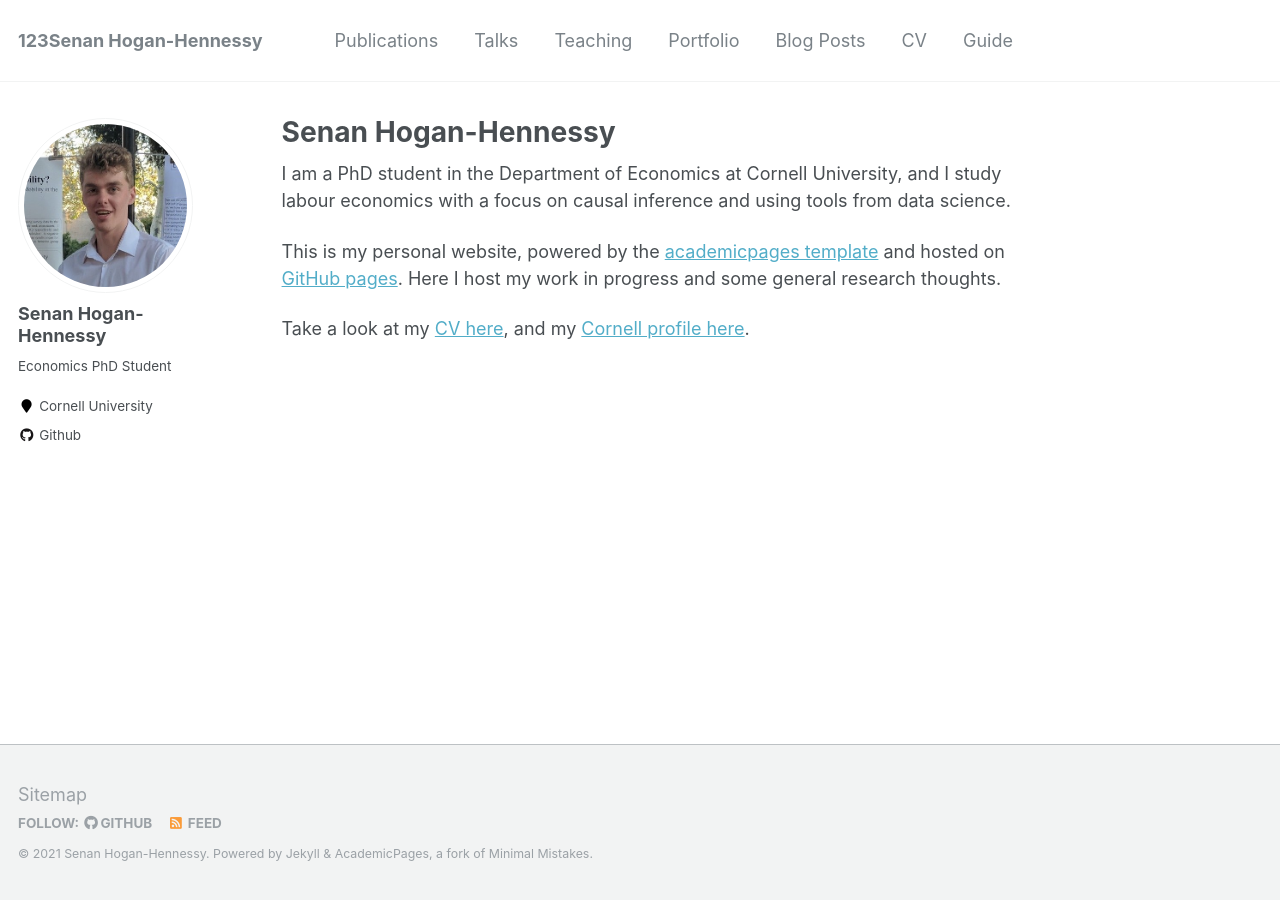
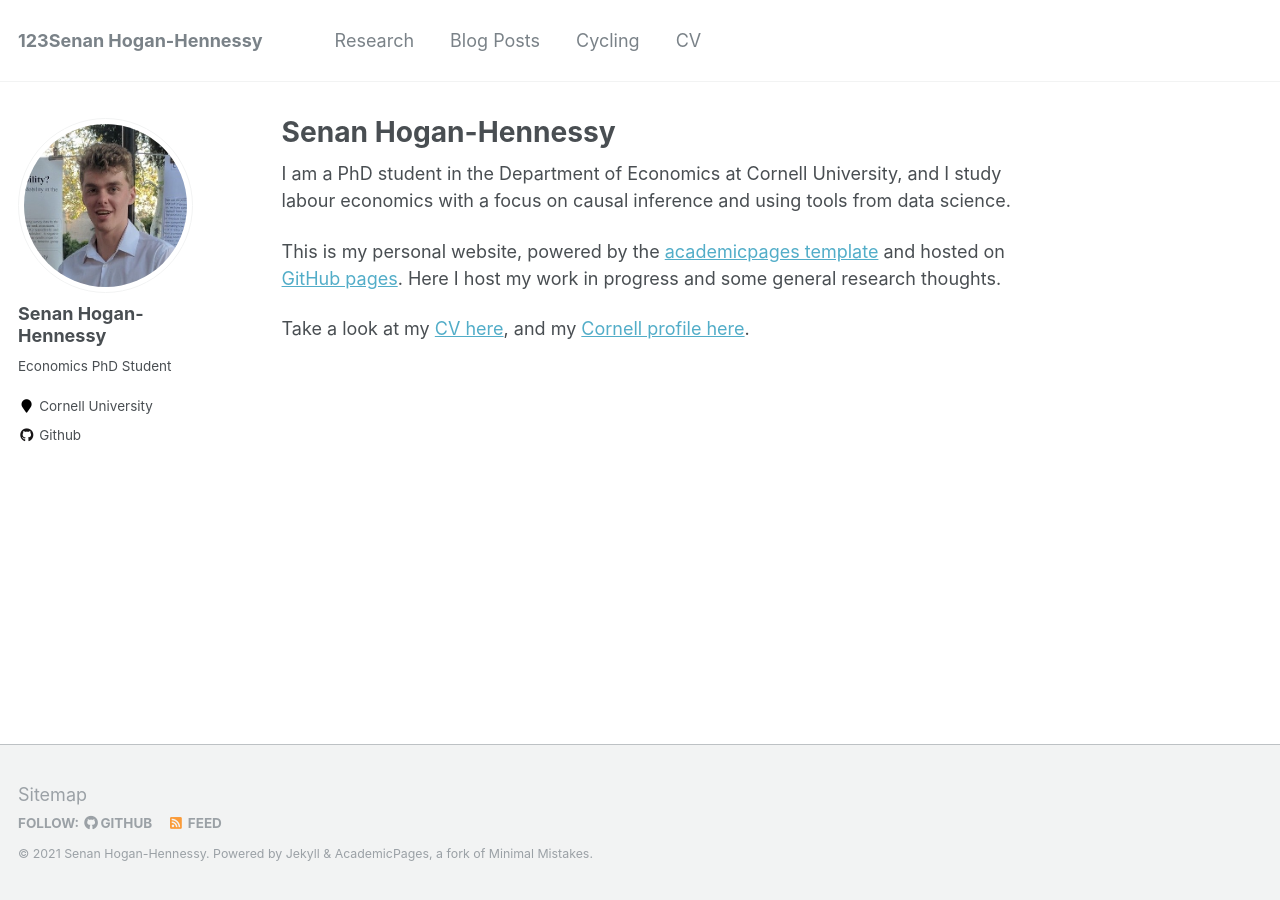
Before and after one commit to shoganhennessy/shoganhennessy.github.io, a Jekyll site: the page built from _pages/about.md, in a window 1280 px wide. Built offline with Jekyll 4.4.1, drawn with Linux system fonts in a browser that asks for light colours.

Commit message:
chaning the available pages

```diff
--- a/_data/navigation.yml
+++ b/_data/navigation.yml
@@ -1,22 +1,13 @@
 # main links links
 main:
-  - title: "Publications"
-    url: /publications/
-
-  - title: "Talks"
-    url: /talks/
-
-  - title: "Teaching"
-    url: /teaching/
-
-  - title: "Portfolio"
-    url: /portfolio/
+  - title: "Research"
+    url: /research/
 
   - title: "Blog Posts"
     url: /year-archive/
 
+  - title: "Cycling"
+    url: /cycling/
+
   - title: "CV"
     url: /cv/
-
-  - title: "Guide"
-    url: /markdown/
```
